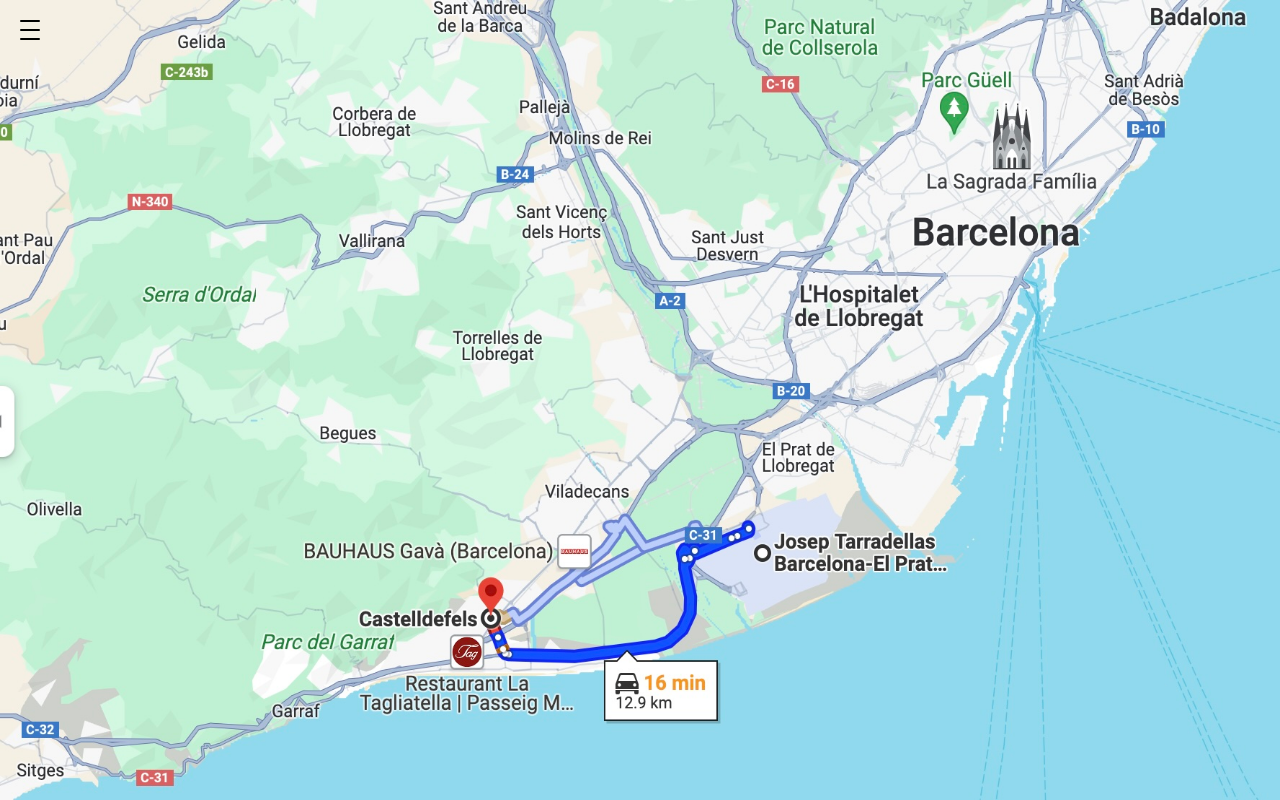
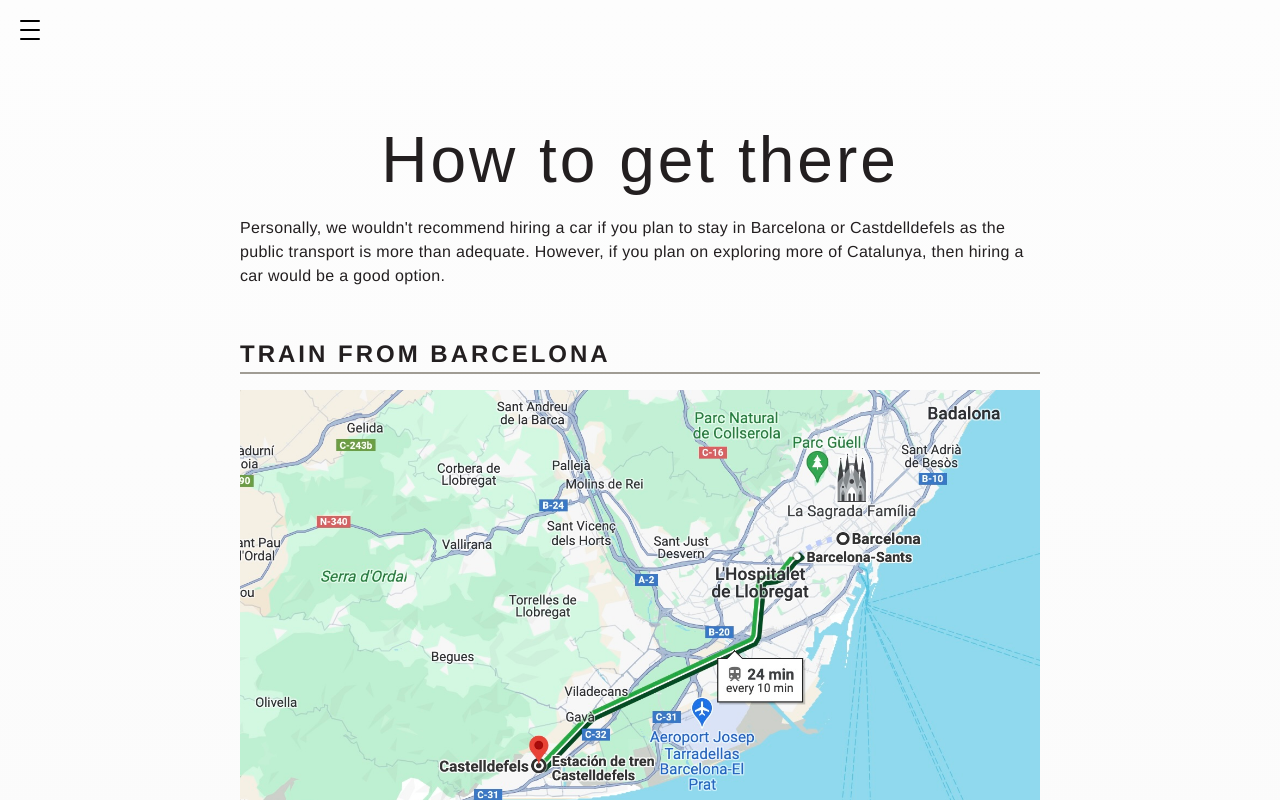
Before and after one commit to 11ac11/wedding-app, a Next.js app: page /travel in a window 1280 px wide. Shown: the top 800 px of the page. Built offline with nearby package versions, Linux system fonts and the light colour scheme; a web font is replaced by a local one.

Commit message:
created new hide img component

```diff
--- a/app/globals.css
+++ b/app/globals.css
@@ -146,7 +146,7 @@
 .image-container {
   /* Replace with your actual class name */
   position: relative;
-  width: 100%;
+  width: 800px;
   /* Default width */
   height: 400px;
   transition: height 0.4s ease-out;
--- a/app/rsvp/page.jsx
+++ b/app/rsvp/page.jsx
@@ -2,7 +2,7 @@
 import { getAllGuests, searchGuests } from '../api'
 import Table from '@/components/table.jsx'
 import { Search } from '/components/Search'
-import ImgCont from "../../components/img-container"
+import HideImage from "../../components/hide-img"
 import TurrentBW from "../../public/images/image2 1.png"
 
 export const runtime = 'edge'
@@ -17,13 +17,14 @@
   return (
     <main className="relative flex min-h-screen flex-col items-center justify-center">
       <div className={`rsvp-container`}>
-        <ImgCont
+        <HideImage
           src={TurrentBW}
           alt="Turrent Black and White"
           fill={true}
           className='image-container'
           width="400px"
           isVisible={!query}
+          isShrinkable
         />
         <h1>R.S.V.P.</h1>
         <Search onSearch={searchGuests} />
--- a/components/img-container.jsx
+++ b/components/img-container.jsx
@@ -2,26 +2,25 @@
 
 import styled from 'styled-components';
 import Image from 'next/image';
-import { useState, useEffect } from 'react';
 
-// const ImgContainer = styled.div`
-//   position: relative;
-//   width: ${({ width }) => width || '100%'};
-//   height: 400px;
-//   transition: height 0.5s ease-out;
+const ImgContainer = styled.div`
+  position: relative;
+  width: ${({ width }) => width || '100%'};
+  height: 400px;
+  transition: height 0.5s ease-out;
 
-//   & > img {
-//     object-fit: contain;
-//     width: 100% !important;
-//     position: relative !important;
-//     height: unset !important;
-//   }
-// `;
+  & > img {
+    object-fit: contain;
+    width: 100% !important;
+    position: relative !important;
+    height: unset !important;
+  }
+`;
 
-export default function ImgCont({ isVisible, className, src, fill, width }) {
+export default function HideImage({ className, src, fill, width }) {
   return (
-    (<div width={width} className={`${className} ${isVisible ? '' : 'shrink'}`} >
+    (<ImgContainer width={width} className={className}>
       <Image src={src} fill={fill} />
-    </div>)
+    </ImgContainer>)
   )
 }
```
Also changed, not shown: components/hide-img.jsx (added, +27 -0 lines).
